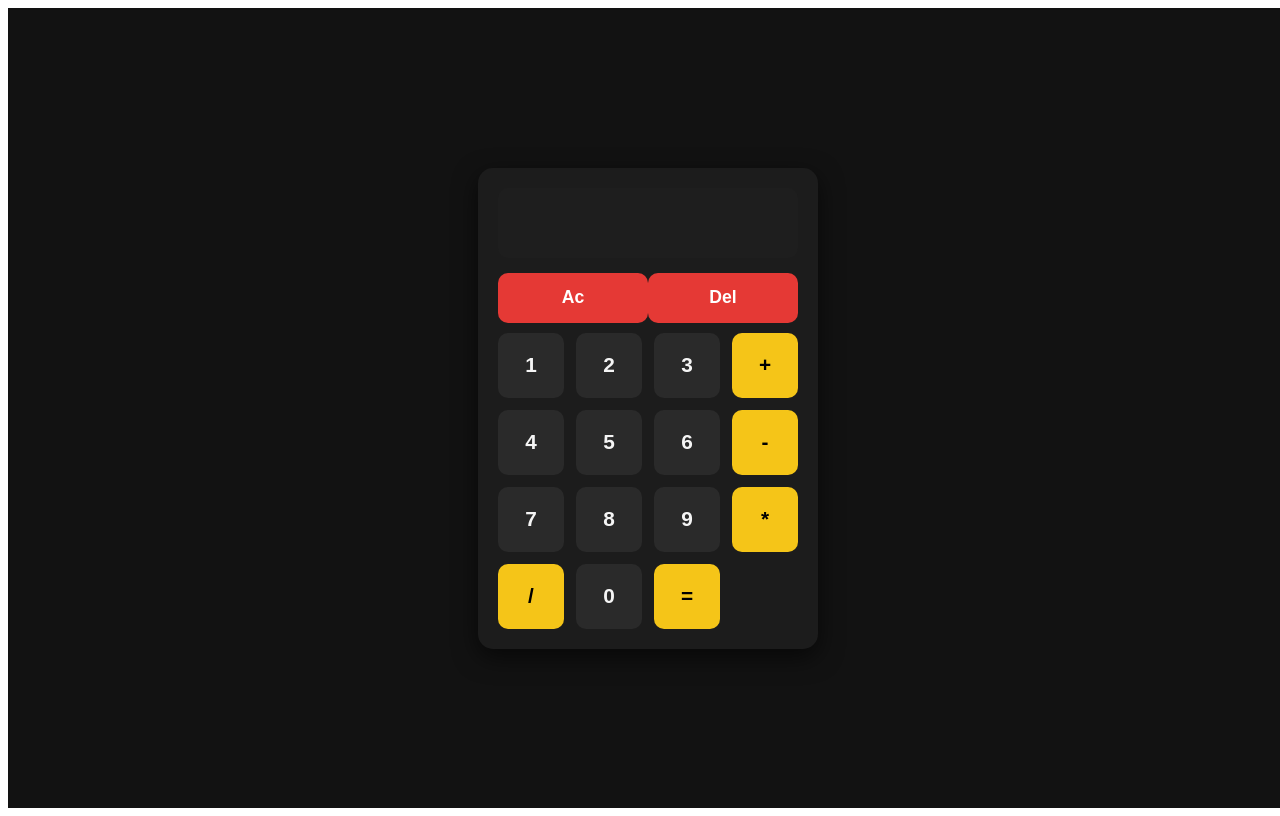
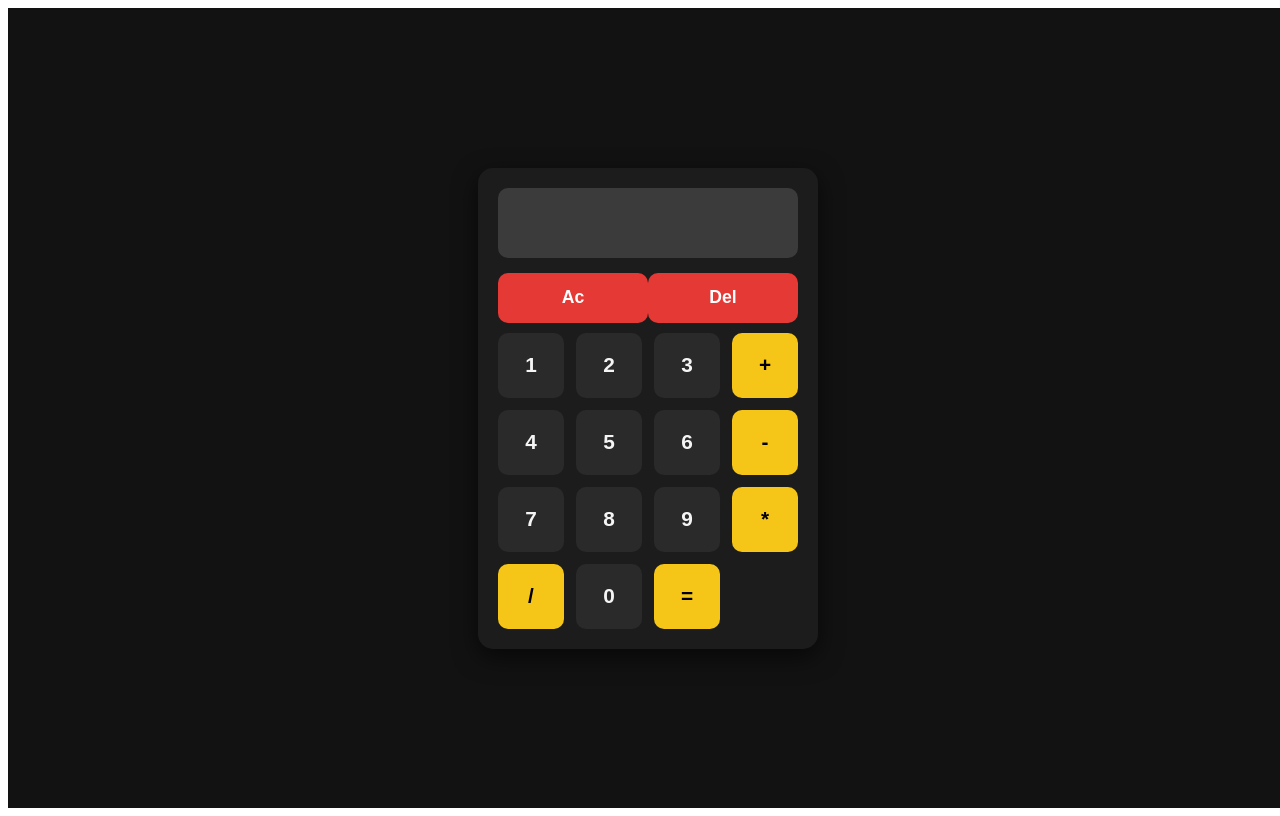
Before and after one commit to Ritwik0319/calculator-react, a React (Vite) app: page / in a window 1280 px wide. Built offline with nearby package versions, Linux system fonts and the light colour scheme.

Commit message:
initial files added

```diff
--- a/src/components/calculator/index.css
+++ b/src/components/calculator/index.css
@@ -18,7 +18,7 @@ input {
   padding: 0 15px; /* equal left + right padding */
   font-size: 1.8rem;
   font-weight: bold;
-  background: #1e1e1e; /* soft black */
+  background: #3b3b3b; /* soft black */
   color: #f5c518; /* golden yellow */
   box-sizing: border-box; /* ensures padding doesn't break alignment */
 }
--- a/src/components/calculator/index.jsx
+++ b/src/components/calculator/index.jsx
@@ -29,7 +29,7 @@ class Calculator extends Component {
     }
     if (value == "del") {
       this.setState({
-        input: input.slice(0,-1)
+        input: input.slice(0, -1)
       })
     }
   }
```
